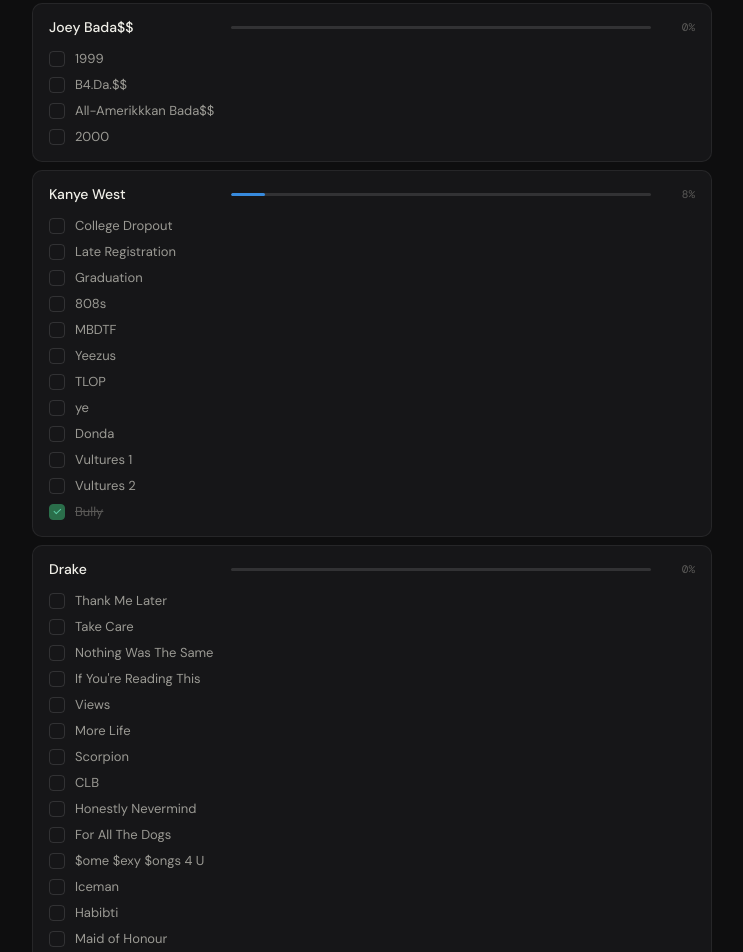
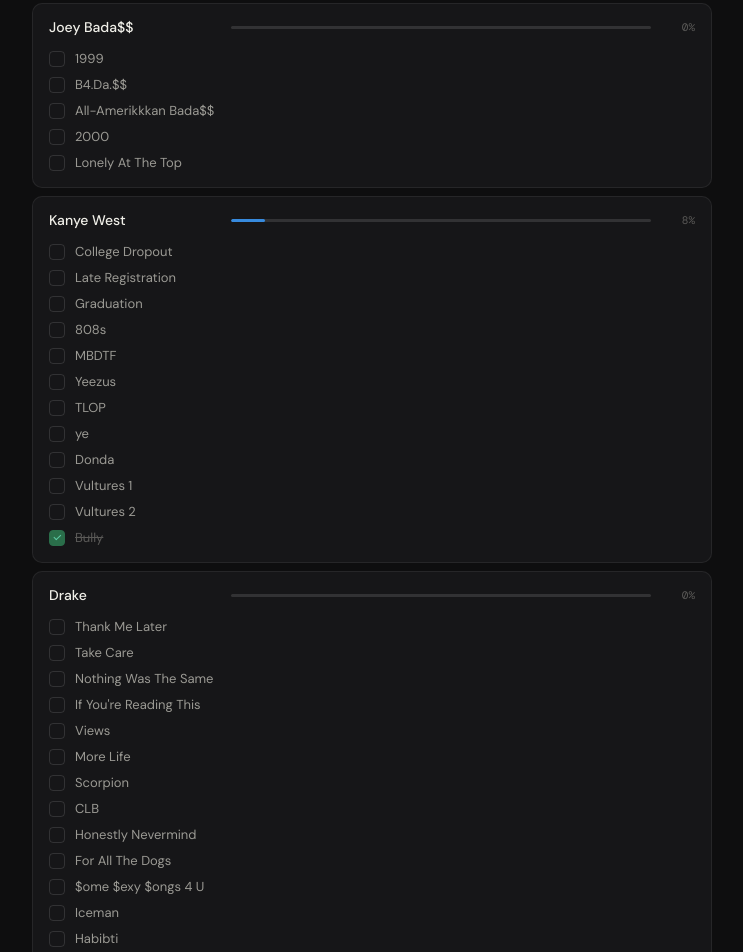
Before and after one commit to Elitefineboy/-music-tracker, a plain HTML site: page index.html in a window 1280 px wide. Shown: the part 2467-3419 px from the top of the page, without its empty margins (268-1011 px from the left). Drawn offline with nearby package versions, Linux system fonts and the light colour scheme.

Commit message:
Update index.html

```diff
--- a/index.html
+++ b/index.html
@@ -69,7 +69,7 @@
   { phase: "Phase 3 — Level up", color: "#378ADD", artists: [
     { name: "J. Cole", albums: ["Cole World","Born Sinner","2014 Forest Hills Drive","KOD","The Off-Season","It's a Boy","The Fall-Off"] },
     { name: "Tame Impala", albums: ["Innerspeaker","Lonerism","Currents","The Slow Rush"] },
-    { name: "Joey Bada$$", albums: ["1999","B4.Da.$$","All-Amerikkkan Bada$$","2000"] },
+    { name: "Joey Bada$$", albums: ["1999","B4.Da.$$","All-Amerikkkan Bada$$","2000","Lonely At The Top"] },
     { name: "Kanye West", albums: ["College Dropout","Late Registration","Graduation","808s","MBDTF","Yeezus","TLOP","ye","Donda","Vultures 1","Vultures 2","Bully ✓"] },
     { name: "Drake", albums: ["Thank Me Later","Take Care","Nothing Was The Same","If You're Reading This","Views","More Life","Scorpion","CLB","Honestly Nevermind","For All The Dogs","$ome $exy $ongs 4 U","Iceman","Habibti","Maid of Honour"] },
   ]},
```
